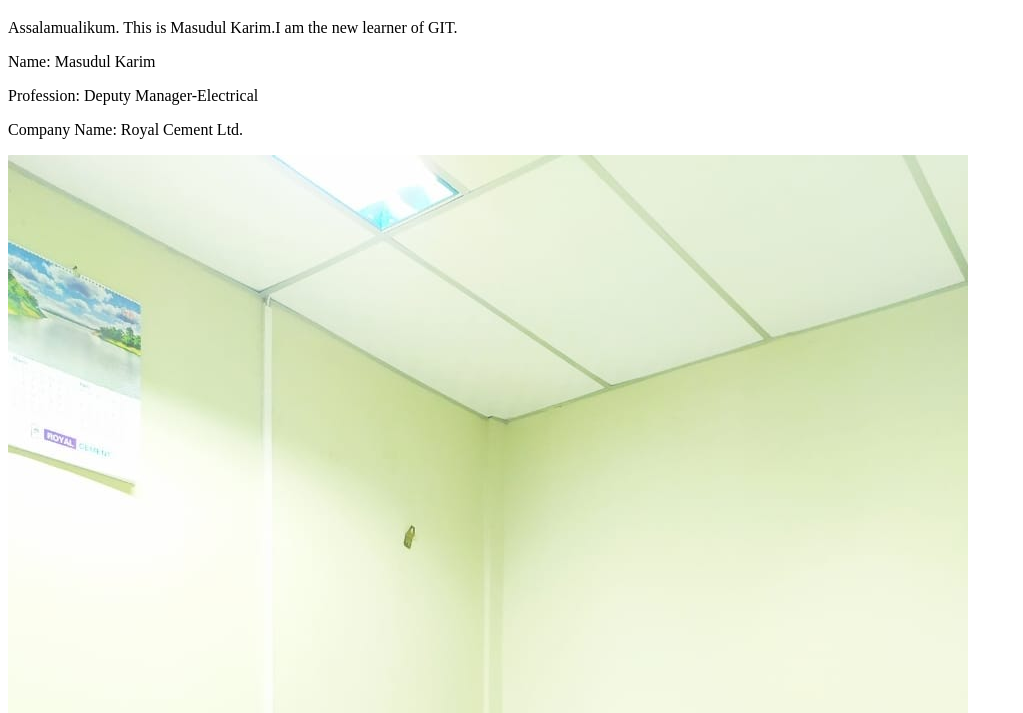
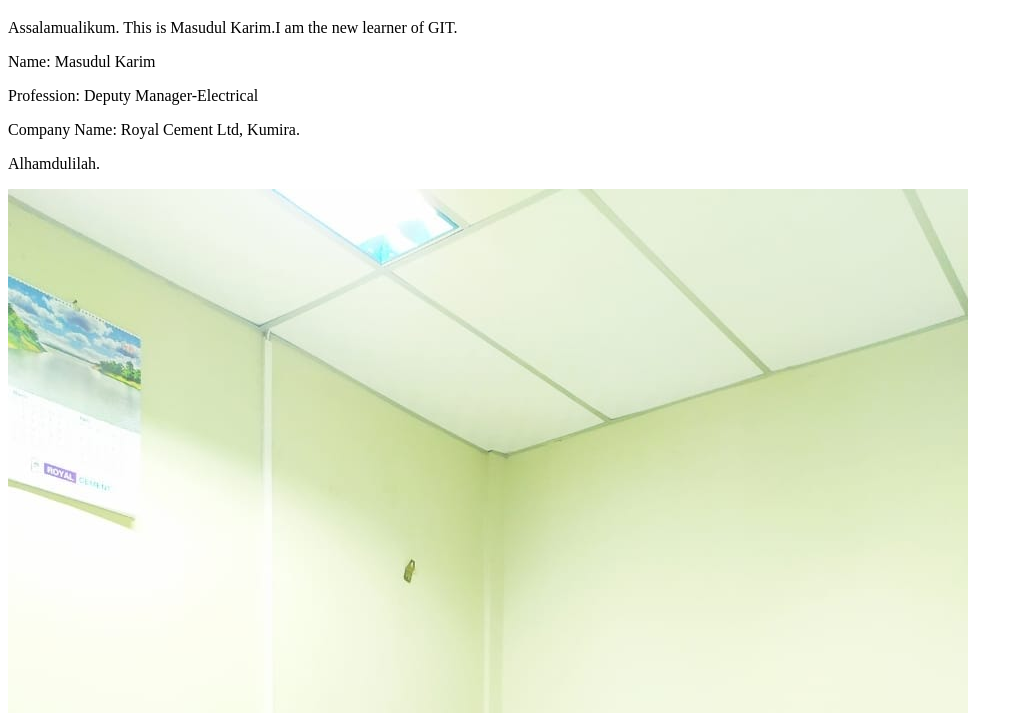
Before and after one commit to Masudchy95/my-second-website, a plain HTML site: page index.html in a window 1280 px wide. Shown: the part 61-774 px from the top of the page, without its empty margins (0-1023 px from the left). Drawn offline with Linux system fonts and the light colour scheme.

Commit message:
Extra added

```diff
--- a/index.html
+++ b/index.html
@@ -10,7 +10,8 @@
     <p>Assalamualikum. This is Masudul Karim.I am the new learner of GIT.</p>
     <p>Name: Masudul Karim</p>
     <p>Profession: Deputy Manager-Electrical</p>
-    <p>Company Name: Royal Cement Ltd.</p>
+    <p>Company Name: Royal Cement Ltd, Kumira.</p>
+    <p>Alhamdulilah.</p>
     <img src="Office photo.jpg" alt="Me at office time">
 </body>
 </html>
```
Also changed, not shown: 1 other file.
